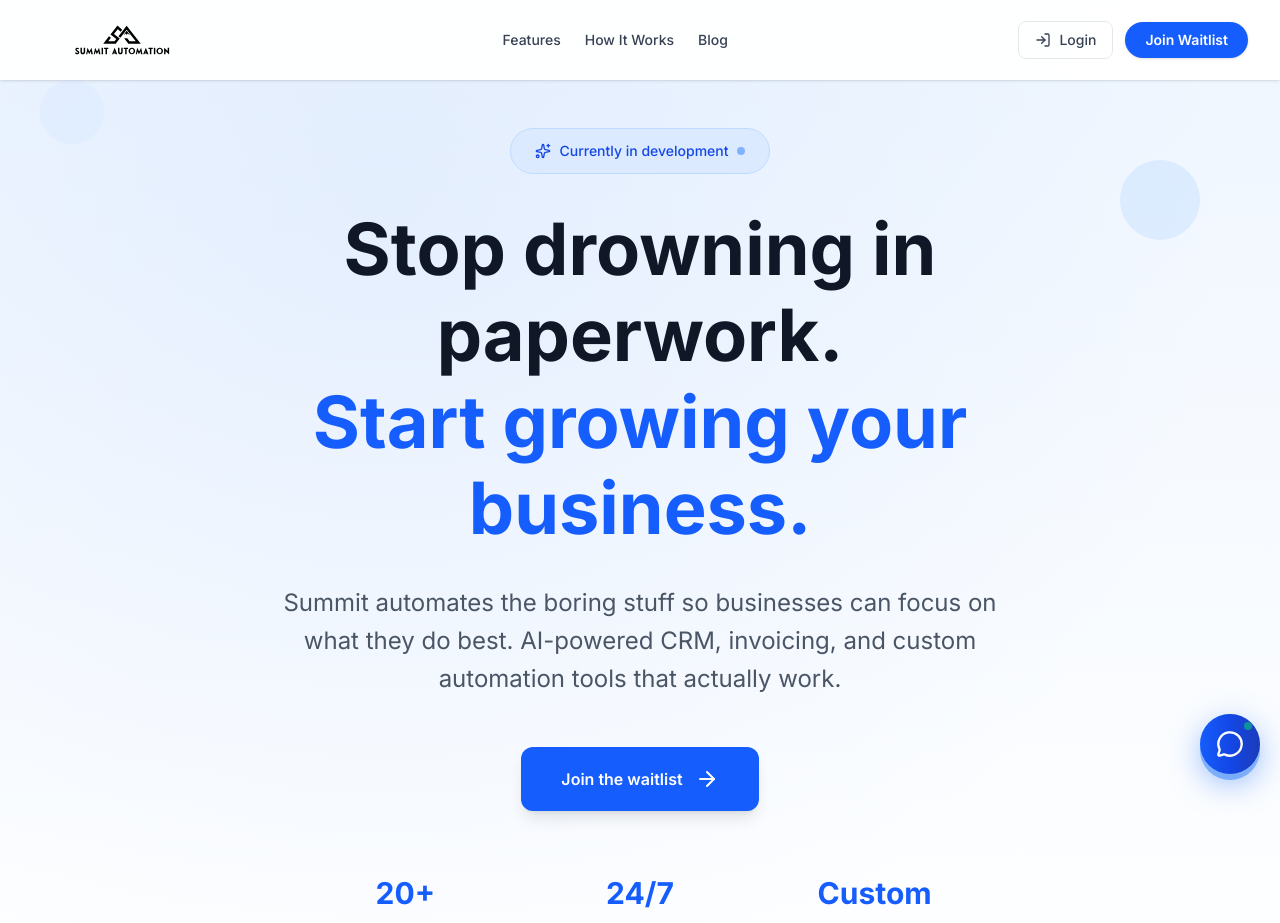
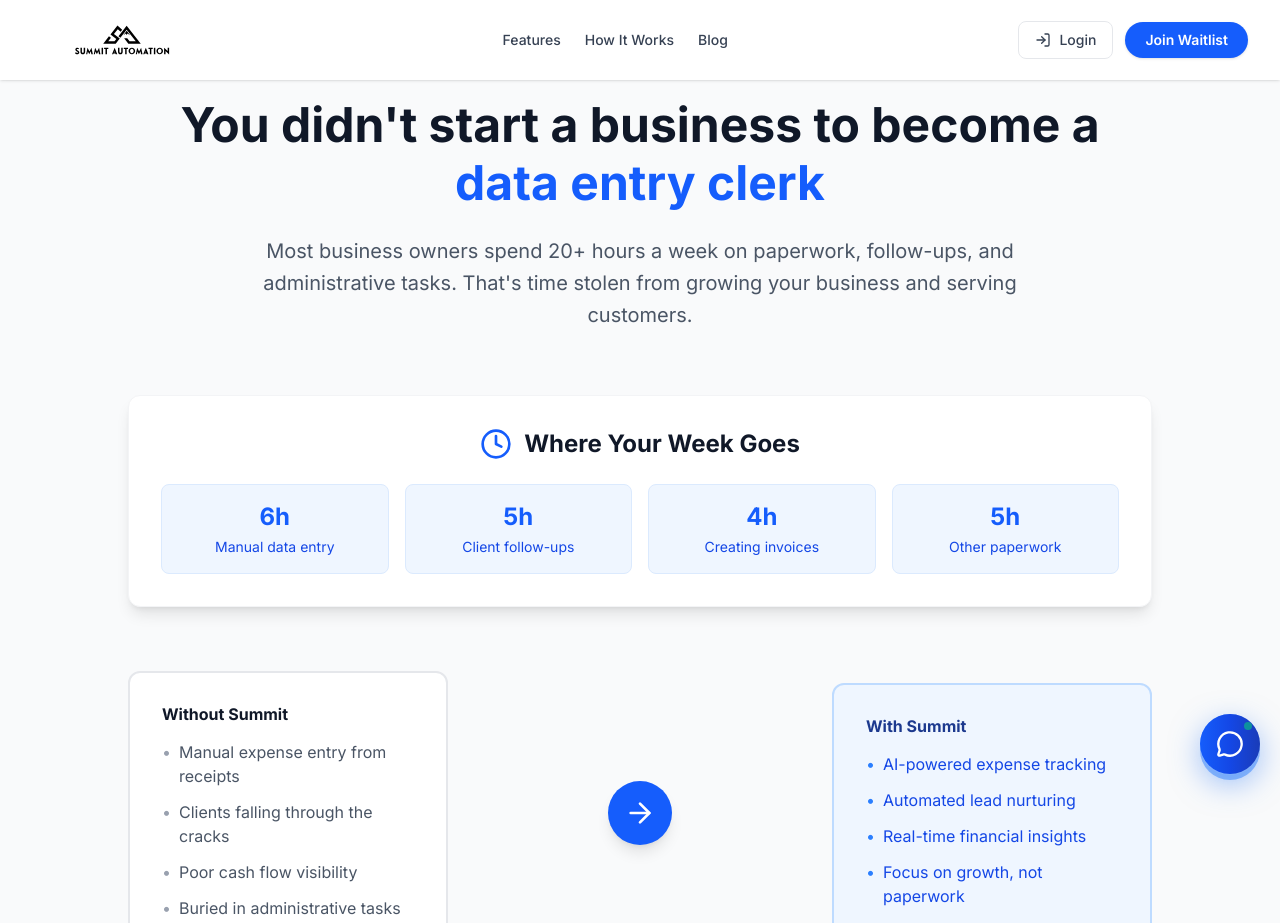
Before and after one commit to Summit-Automation/Summit-Site, a Next.js app: page / in a window 1280 px wide. Shown: the top 923 px of the page. Built offline with nearby package versions, Linux system fonts and the light colour scheme.

Commit message:
ESLINT problem section

```diff
--- a/src/components/sections/HeroSection.tsx
+++ b/src/components/sections/HeroSection.tsx
@@ -1,63 +1,114 @@
-// File: src/components/sections/HeroSection.tsx
+// File: src/components/sections/ProblemSection.tsx
 'use client';
 
 import React from 'react';
-import { ArrowRight, Sparkles } from 'lucide-react';
+import { ArrowRight, Clock } from 'lucide-react';
 
-const HeroSection = () => {
+const ProblemSection = () => {
   return (
-    <section className="relative pt-32 pb-20 px-6 overflow-hidden">
-      {/* Clean background gradient */}
-      <div className="absolute inset-0 bg-gradient-to-b from-blue-50 to-white">
-        <div className="absolute inset-0 bg-[radial-gradient(circle_at_30%_20%,rgba(59,130,246,0.08),transparent_70%)]"></div>
-      </div>
+    <section className="py-24 px-6 bg-gray-50">
+      <div className="max-w-5xl mx-auto">
+        <div className="text-center mb-16">
+          <h2 className="text-4xl md:text-5xl font-bold text-gray-900 mb-6">
+            You didn&apos;t start a business to become a
+            <span className="text-blue-600"> data entry clerk</span>
+          </h2>
+          <p className="text-xl text-gray-600 leading-relaxed max-w-3xl mx-auto">
+            Most business owners spend 20+ hours a week on paperwork, follow-ups, and administrative tasks.
+            That&apos;s time stolen from growing your business and serving customers.
+          </p>
+        </div>
 
-      {/* Subtle floating elements */}
-      <div className="absolute top-20 left-10 w-16 h-16 bg-blue-100 rounded-full animate-pulse opacity-60"></div>
-      <div className="absolute top-40 right-20 w-20 h-20 bg-blue-200 rounded-full animate-pulse opacity-40" style={{ animationDelay: '1s' }}></div>
-      <div className="absolute bottom-20 left-1/4 w-12 h-12 bg-blue-150 rounded-full animate-pulse opacity-50" style={{ animationDelay: '2s' }}></div>
+        {/* Clean time visualization */}
+        <div className="mb-16 bg-white rounded-xl p-8 shadow-lg border border-gray-100">
+          <div className="flex items-center justify-center mb-6">
+            <Clock className="w-8 h-8 text-blue-600 mr-3" />
+            <h3 className="text-2xl font-bold text-gray-900">Where Your Week Goes</h3>
+          </div>
+          <div className="grid grid-cols-2 md:grid-cols-4 gap-4 text-center">
+            <div className="bg-blue-50 rounded-lg p-4 border border-blue-100">
+              <div className="text-2xl font-bold text-blue-600 mb-1">6h</div>
+              <div className="text-sm text-blue-700">Manual data entry</div>
+            </div>
+            <div className="bg-blue-50 rounded-lg p-4 border border-blue-100">
+              <div className="text-2xl font-bold text-blue-600 mb-1">5h</div>
+              <div className="text-sm text-blue-700">Client follow-ups</div>
+            </div>
+            <div className="bg-blue-50 rounded-lg p-4 border border-blue-100">
+              <div className="text-2xl font-bold text-blue-600 mb-1">4h</div>
+              <div className="text-sm text-blue-700">Creating invoices</div>
+            </div>
+            <div className="bg-blue-50 rounded-lg p-4 border border-blue-100">
+              <div className="text-2xl font-bold text-blue-600 mb-1">5h</div>
+              <div className="text-sm text-blue-700">Other paperwork</div>
+            </div>
+          </div>
+        </div>
 
-      <div className="relative max-w-6xl mx-auto">
-        <div className="text-center max-w-4xl mx-auto">
-          <div className="inline-flex items-center bg-blue-100 text-blue-700 px-6 py-3 rounded-full text-sm font-medium mb-8 border border-blue-200">
-            <Sparkles className="w-4 h-4 mr-2" />
-            Currently in development
-            <div className="ml-2 w-2 h-2 bg-blue-500 rounded-full animate-pulse"></div>
+        <div className="grid md:grid-cols-3 gap-8 text-left items-center">
+          <div className="bg-white border-2 border-gray-200 rounded-xl p-8 hover:shadow-lg transition-shadow">
+            <h3 className="font-bold text-gray-900 mb-4">Without Summit</h3>
+            <ul className="text-gray-600 space-y-3">
+              <li className="flex items-start">
+                <span className="text-gray-400 mr-2">•</span>
+                Manual expense entry from receipts
+              </li>
+              <li className="flex items-start">
+                <span className="text-gray-400 mr-2">•</span>
+                Clients falling through the cracks
+              </li>
+              <li className="flex items-start">
+                <span className="text-gray-400 mr-2">•</span>
+                Poor cash flow visibility
+              </li>
+              <li className="flex items-start">
+                <span className="text-gray-400 mr-2">•</span>
+                Buried in administrative tasks
+              </li>
+            </ul>
           </div>
 
-          <h1 className="text-5xl md:text-7xl font-bold text-gray-900 mb-8 leading-tight">
-            Stop drowning in paperwork.<br />
-            <span className="text-blue-600">Start growing your business.</span>
-          </h1>
-
-          <p className="text-xl md:text-2xl text-gray-600 mb-12 leading-relaxed max-w-3xl mx-auto">
-            Summit automates the boring stuff so businesses can focus on what they do best.
-            AI-powered CRM, invoicing, and custom automation tools that actually work.
-          </p>
-
-          <div className="flex flex-col sm:flex-row gap-6 justify-center mb-16">
-            <a
-              href="#waitlist"
-              className="bg-blue-600 text-white px-10 py-5 rounded-xl font-semibold hover:bg-blue-700 transition-all duration-300 transform hover:scale-105 shadow-lg hover:shadow-xl inline-flex items-center justify-center"
-            >
-              Join the waitlist
-              <ArrowRight className="w-6 h-6 ml-3 group-hover:translate-x-1 transition-transform" />
-            </a>
+          <div className="flex items-center justify-center">
+            <div className="bg-blue-600 rounded-full p-4 shadow-lg">
+              <ArrowRight className="w-8 h-8 text-white" />
+            </div>
           </div>
 
-          {/* Clean stats section */}
-          <div className="grid grid-cols-1 md:grid-cols-3 gap-8 max-w-2xl mx-auto">
-            <div className="text-center">
-              <div className="text-3xl font-bold text-blue-600 mb-2">20+</div>
-              <div className="text-gray-600">Hours saved weekly</div>
-            </div>
-            <div className="text-center">
-              <div className="text-3xl font-bold text-blue-600 mb-2">24/7</div>
-              <div className="text-gray-600">AI assistance</div>
-            </div>
-            <div className="text-center">
-              <div className="text-3xl font-bold text-blue-600 mb-2">Custom</div>
-              <div className="text-gray-600">Automation solutions</div>
+          <div className="bg-blue-50 border-2 border-blue-200 rounded-xl p-8 hover:shadow-lg transition-shadow">
+            <h3 className="font-bold text-blue-900 mb-4">With Summit</h3>
+            <ul className="text-blue-700 space-y-3">
+              <li className="flex items-start">
+                <span className="text-blue-500 mr-2">•</span>
+                AI-powered expense tracking
+              </li>
+              <li className="flex items-start">
+                <span className="text-blue-500 mr-2">•</span>
+                Automated lead nurturing
+              </li>
+              <li className="flex items-start">
+                <span className="text-blue-500 mr-2">•</span>
+                Real-time financial insights
+              </li>
+              <li className="flex items-start">
+                <span className="text-blue-500 mr-2">•</span>
+                Focus on growth, not paperwork
+              </li>
+            </ul>
+          </div>
+        </div>
+
+        {/* Clean ROI section */}
+        <div className="mt-16 bg-blue-50 rounded-xl p-8 border border-blue-200">
+          <div className="text-center">
+            <h3 className="text-2xl font-bold text-gray-900 mb-4">The Real Cost of Manual Work</h3>
+            <p className="text-gray-600 mb-6">
+              If your time is worth $50/hour, those 20 hours of admin work represent
+              <span className="font-bold text-blue-600"> $1,000 per week</span> in lost revenue potential.
+            </p>
+            <div className="inline-flex items-center bg-white rounded-full px-6 py-3 shadow-sm border border-blue-200">
+              <span className="text-gray-700">That's </span>
+              <span className="font-bold text-blue-600 mx-2 text-xl">$52,000</span>
+              <span className="text-gray-700"> per year</span>
             </div>
           </div>
         </div>
@@ -66,4 +117,4 @@ const HeroSection = () => {
   );
 };
 
-export default HeroSection;
+export default ProblemSection;
```
